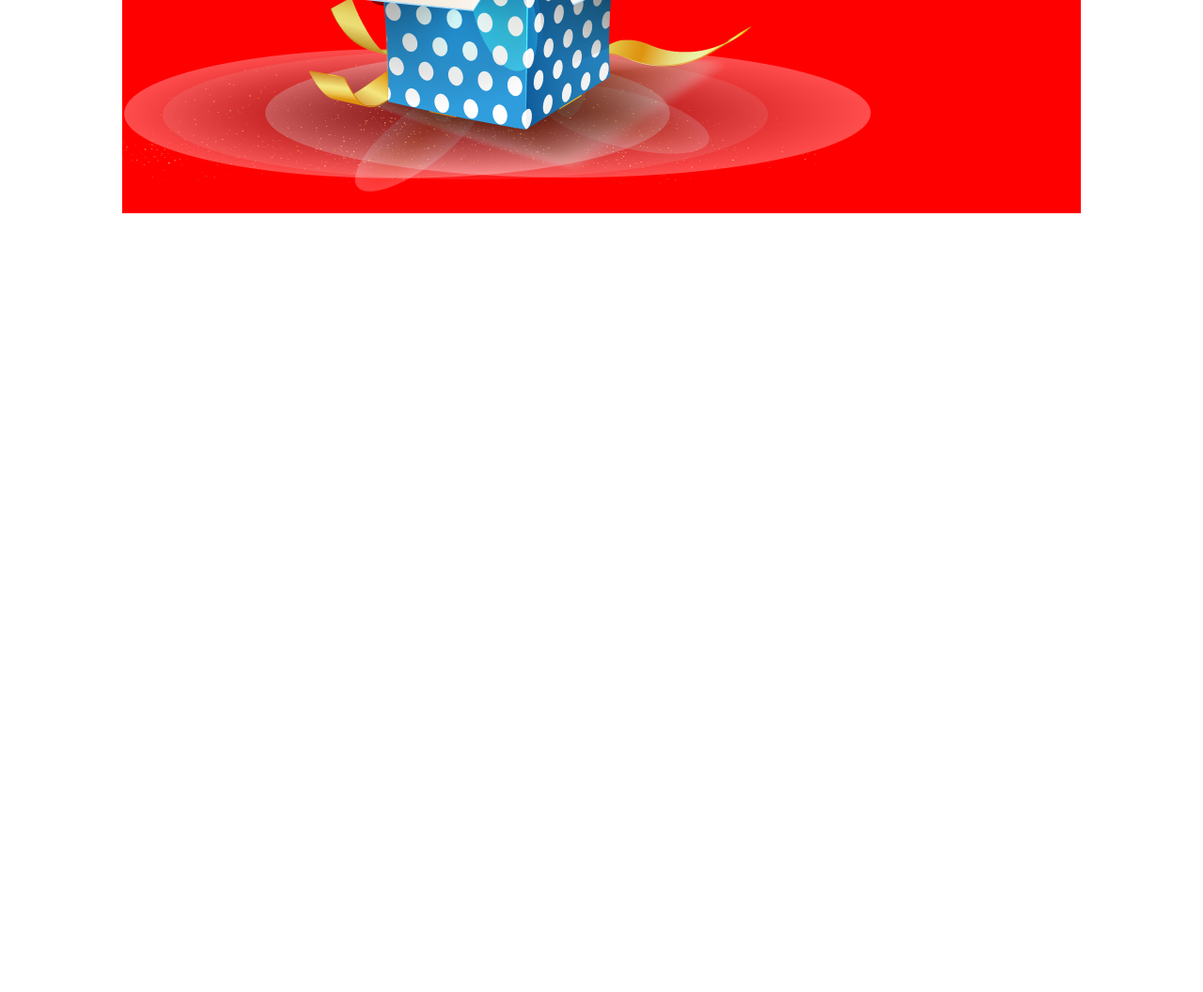
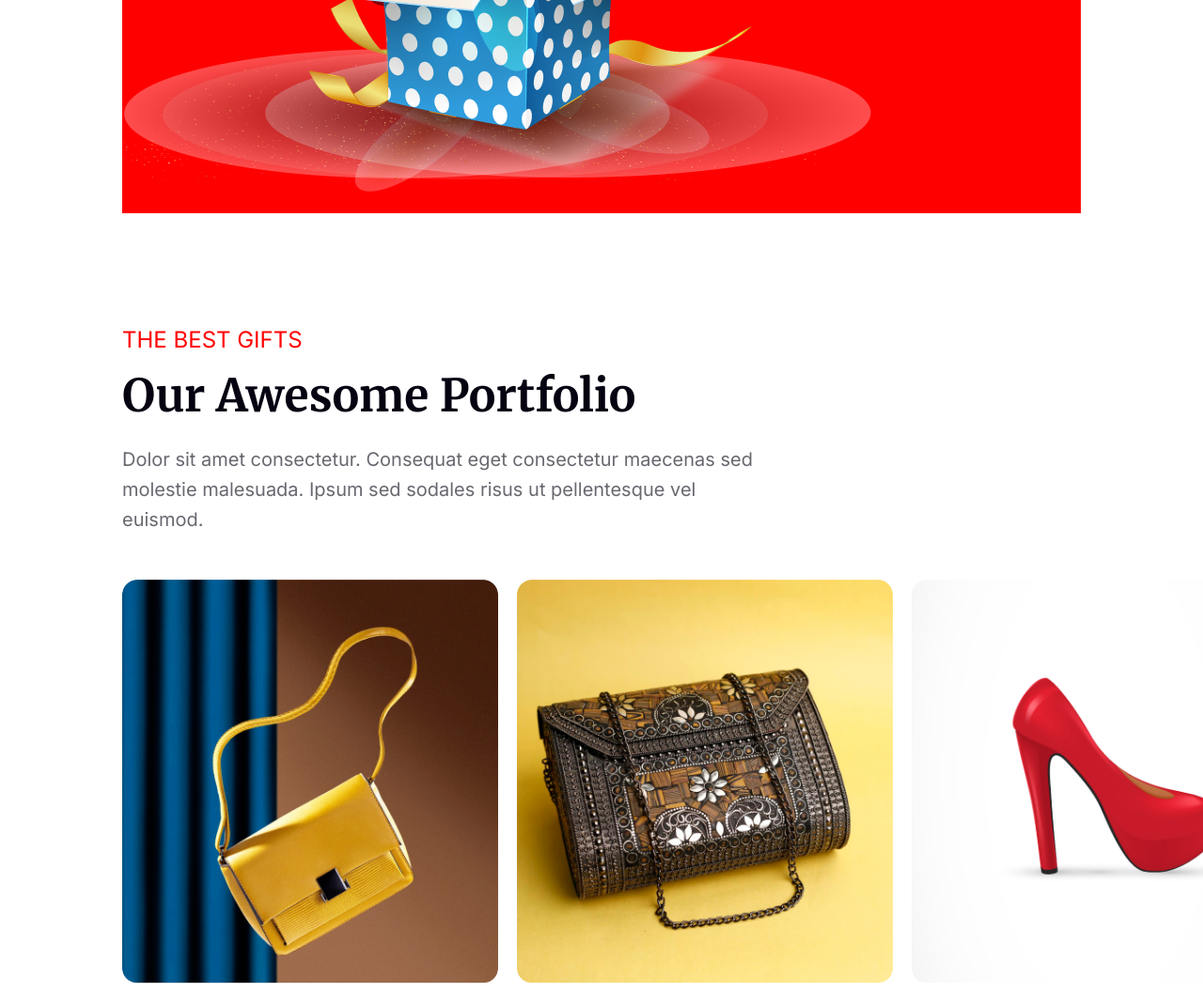
Before and after one commit to Pullock4981/Batch-9-Assignment-1, a plain HTML site: page index.html in a window 1280 px wide. Shown: the part 4444-5500 px from the top of the page at 94% size. Before the commit the page ends 4671 px from the top, so only its background shows below. Drawn offline with Linux system fonts and the light colour scheme.

Commit message:
add gift section

```diff
--- a/index.html
+++ b/index.html
@@ -128,7 +128,7 @@
                 WHAT IS FUNCTIONAL
             </h4>
             <h1>
-                <span class="span">Holidays</span>  Sale 50%
+                <span class="span">Holidays</span> Sale 50%
             </h1>
             <p>
                 Dolor sit amet consectetur. Consequat eget consectetur maecenas sed
@@ -147,6 +147,31 @@
 
         </div>
 
+        <!-- gift corner -->
+
+        <div class="gift">
+            <h4>
+                THE BEST GIFTS
+            </h4>
+            <h2>
+                Our Awesome Portfolio
+            </h2>
+            <p>
+                Dolor sit amet consectetur. Consequat eget consectetur maecenas sed molestie malesuada. Ipsum sed
+                sodales risus ut pellentesque vel euismod.
+            </p>
+            <div class="gift-row-1">
+                <img src="resources/Rectangle 3.png" alt="" class="gift-image">
+                <img src="resources/Rectangle 4.png" alt="" class="gift-image">
+                <img src="resources/Rectangle 5.png" alt="" class="gift-image">
+            </div>
+            <div class="gift-row-1">
+                <img src="resources/Rectangle 6.png" alt="" class="gift-image">
+                <img src="resources/Rectangle 7.png" alt="" class="gift-image">
+                <img src="resources/Rectangle 8.png" alt="" class="gift-image">
+            </div>
+        </div>
+
     </main>
 
     <!-- footer section -->
--- a/style.css
+++ b/style.css
@@ -323,3 +323,56 @@
     margin-left:32px;
     position: relative;
 }
+
+/* gift section */
+
+.gift{
+    margin-left: 130px;
+    margin-right: 130px;
+    margin-top: 120px;
+    margin-bottom: 50px;
+
+}
+
+.gift h4{
+    color: #F00;
+    font-family: Inter;
+    font-size: 24px;
+    font-weight: 500;
+    margin-bottom: 15px;
+}
+
+.gift h2{
+    color: #070211;
+    font-family: Merriweather;
+    font-size: 48px;
+    font-weight: 900;
+    margin-bottom: 22px;
+}
+
+.gift p{
+    color: rgba(7, 2, 17, 0.60);
+    font-family: Inter;
+    font-size: 20px;
+    font-weight: 400;
+    line-height: 32px;
+    margin-right: 330px;
+}
+
+.gift-image{
+    width: 400px;
+    height: 430px;
+    border-radius: 16px;
+    margin-top: 48px;
+}
+
+.gift-image:hover{
+    border: 2px solid black;
+    box-shadow:0px 0px 15px 2px black;
+}
+
+.gift-row-1{
+    display: flex;
+    justify-content: space-between;
+    gap: 20px;
+}
```
